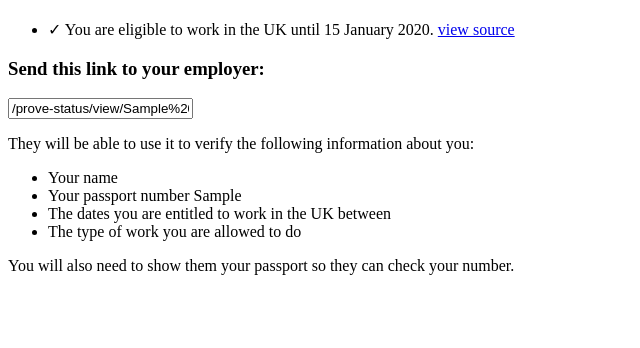
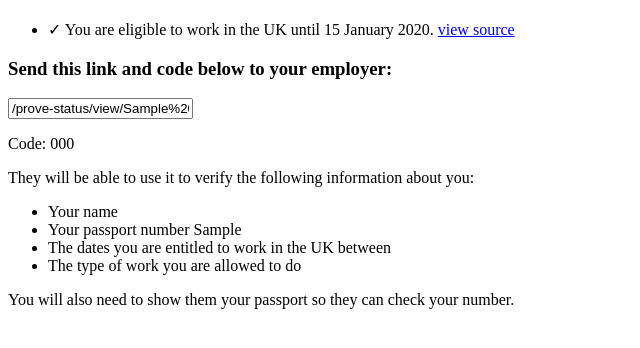
Before and after one commit to sausages-of-the-future/work-uk, a Flask app: template work_uk/templates/prove_status.html in a window 1280 px wide. Shown: the part 35-383 px from the top of the page, without its empty margins (0-640 px from the left). Run offline with Flask 2, Linux system fonts and the light colour scheme; the template is opened without the code that fills it: most values are stand-ins (such as "Sample title", 1, 10 or a date in 2020); parts of the project's set-up code (start-up, migrations or seed data) failed here and were passed over; some libraries are stand-ins or nearby versions.

Commit message:
must enter code to view visa

```diff
--- a/config.py
+++ b/config.py
@@ -7,6 +7,7 @@ class Config(object):
     REGISTRY_CONSUMER_SECRET = os.environ['REGISTRY_CONSUMER_SECRET']
     BASE_URL = os.environ['BASE_URL']
     WWW_BASE_URL = os.environ['WWW_BASE_URL']
+    REDISCLOUD_URL = os.environ['REDISCLOUD_URL']
 
 class DevelopmentConfig(Config):
     DEBUG = True
--- a/requirements.txt
+++ b/requirements.txt
@@ -19,3 +19,4 @@ six==1.8.0
 requests==2.5.0
 Flask-Cors==1.9.0
 twilio==3.6.7
+redis==2.10.3
--- a/work_uk/__init__.py
+++ b/work_uk/__init__.py
@@ -7,4 +7,9 @@ app = Flask(__name__)
 app.config.from_object(os.environ.get('SETTINGS'))
 oauth = OAuth(app)
 
+from redis import Redis
+import urllib
+url = urllib.parse.urlparse(app.config.get('REDISCLOUD_URL', 'redis://user:@localhost:6379'))
+redis_client = Redis(host=url.hostname, port=url.port, password=url.password)
+
 from work_uk import views
--- /dev/null
+++ b/work_uk/forms.py
@@ -0,0 +1,6 @@
+import wtforms
+from flask_wtf import Form
+from wtforms import TextField, validators
+
+class CheckCode(Form):
+    code = TextField('Code', validators=[validators.required()])
--- a/work_uk/templates/prove_status.html
+++ b/work_uk/templates/prove_status.html
@@ -4,16 +4,18 @@
   <div class="row">
     <div class="small-12 columns">
 
+      {% if visa %}
         <ul class="verified-facts">
           <li>
             <span>&#10003;</span>
             You are eligible to work in the UK until {{ visa.expires_at | format_date }}. <a class="register-link" href="#"><i class="fa fa-list-alt fa-1"></i> view source</a>
           </li>
         </ul>
-        <h3>Send this link to your employer:</h3>
+        <h3>Send this link and code below to your employer:</h3>
         <p>
           <input type="text" value="{{config.BASE_URL}}{{url_for('show_status_view', visa_number=visa.uri|visa_number)}}" />
         </p>
+        <p>Code: {{ code }}</p>
         <p>
           They will be able to use it to verify the following information about you:
         </p>
@@ -29,6 +31,17 @@
           You will also need to show them your passport so they can check your number.
         </p>
 
+        {% else %}
+
+        <ul class="verified-facts">
+          <li>
+            <span>&#10003;</span>
+            You do not have any current visas.
+          </li>
+        </ul>
+
+        {% endif %}
+
     </div>
   </div>
 {% endblock %}
--- a/work_uk/views.py
+++ b/work_uk/views.py
@@ -1,9 +1,9 @@
 import os
 import dateutil.parser
 
-from flask import request, redirect, render_template, url_for, session, current_app
+from flask import request, redirect, render_template, url_for, session, current_app, flash
 
-from work_uk import app, oauth
+from work_uk import app, oauth, redis_client, forms
 
 from decorators import registry_oauth_required
 
@@ -48,22 +48,29 @@ def prove_status():
     visas = registry.get('/visas').data
     if visas:
         visa = visas[0]
+        code = _create_code(visa)
     else:
         visa = None
-    return render_template('prove_status.html', visa=visa)
+    return render_template('prove_status.html', visa=visa, code=code)
 
-@app.route("/prove-status/view/<visa_number>")
+@app.route("/prove-status/view/<visa_number>", methods=['GET', 'POST'])
 @registry_oauth_required
 def show_status_view(visa_number):
     if not session.get('registry_token', False):
         return redirect(url_for('verify'))
 
-    visa = registry.get('/visas/'+visa_number).data
-    person = registry.get(visa['person_uri']).data
+    form = forms.CheckCode(request.form)
 
-    #TODO check a token provided to authorize view
-    # and handle unauthorized or not found gracefully
-    return render_template('show_status_view.html', visa=visa, person=person)
+    if form.validate_on_submit():
+        visa = registry.get('/visas/'+visa_number).data
+        if _check_code(form.code.data, visa):
+            person = registry.get(visa['person_uri']).data
+            return render_template('show_status_view.html', visa=visa, person=person)
+        else:
+            flash('Invalid code')
+            return render_template('check_code.html', form=form)
+    else:
+        return render_template('check_code.html', form=form)
 
 @app.route("/sponsorship")
 def sponsorship():
@@ -92,3 +99,29 @@ def verified():
         return redirect(resume_url)
     else:
         return redirect(url_for('index'))
+
+
+def _create_code(visa):
+    import string, random, pickle
+    chars = string.ascii_uppercase + string.digits
+    code = ''.join(random.sample(chars, 5))
+    visa_number = visa_number_filter(visa['uri'])
+    stored_codes = redis_client.get(visa_number)
+    if stored_codes:
+        code_list = pickle.loads(stored_codes)
+        code_list.append(code)
+    else:
+        code_list = [code]
+    redis_client.set(visa_number, pickle.dumps(code_list))
+
+    return code
+
+def _check_code(code, visa):
+    import pickle
+    visa_number = visa_number_filter(visa['uri'])
+    stored_codes = redis_client.get(visa_number)
+    if stored_codes:
+        code_list = pickle.loads(stored_codes)
+        return code in code_list
+    else:
+        return False
```
Also changed, not shown: work_uk/templates/check_code.html (added, +14 -0 lines), 1 other file.
